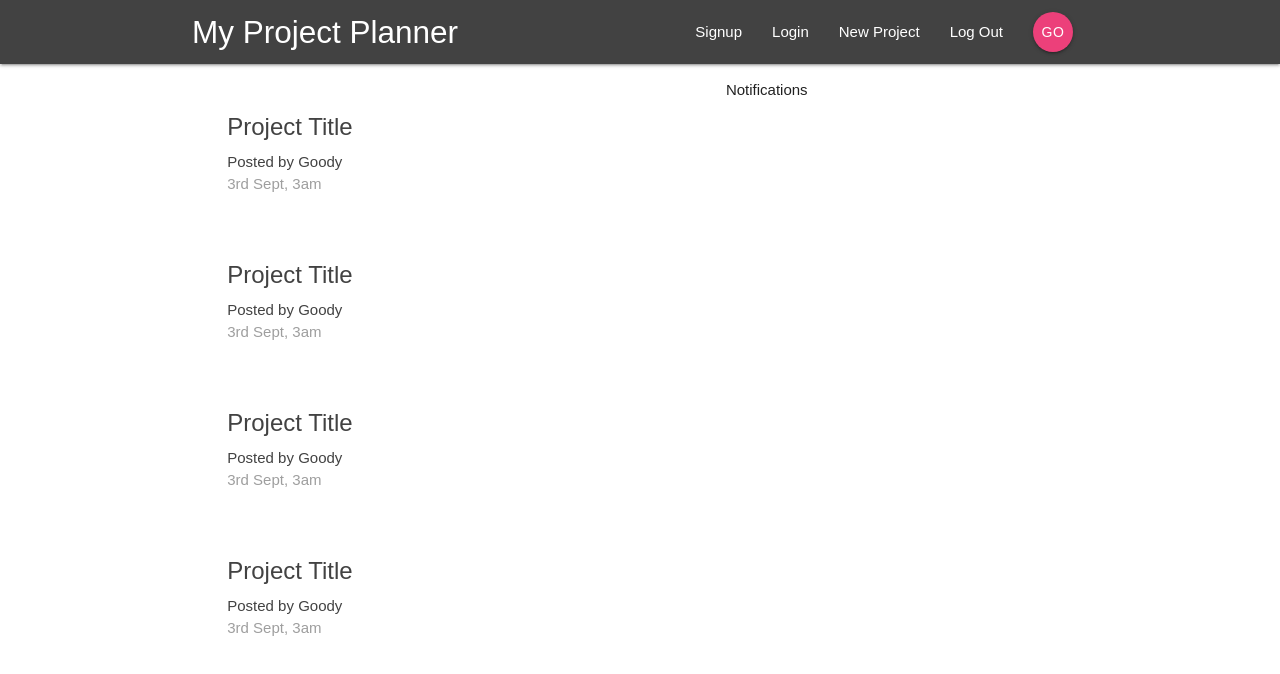
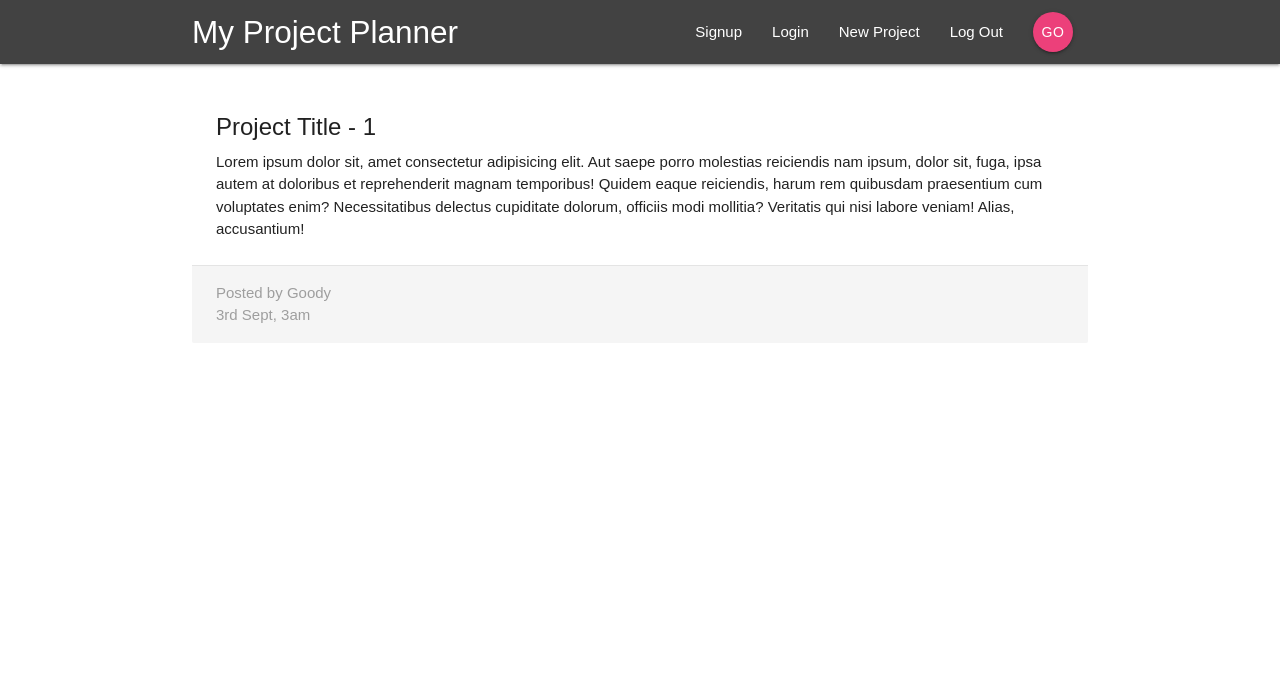
Before and after one commit to GoodnessObi/project-planner, a React (Create React App) app: page /project/1 in a window 1280 px wide. Shown: the top 674 px of the page. Built offline with nearby package versions, Linux system fonts and the light colour scheme; the HTML template or start-up script is replaced by a standard one.

Commit message:
feature: project-details component

```diff
--- a/src/App.js
+++ b/src/App.js
@@ -1,6 +1,7 @@
 import { BrowserRouter, Switch, Route } from 'react-router-dom';
 import Dashboard from './components/dashboard/Dashboard';
 import Navbar from './components/layout/Navbar';
+import ProjectDetails from './components/projects/ProjectDetails';
 
 function App() {
   return (
@@ -8,7 +9,8 @@ function App() {
       <div className="App">
         <Navbar />
         <Switch>
-          <Route path="/" component={Dashboard} />
+          <Route exact path="/" component={Dashboard} />
+          <Route path="/project/:id" component={ProjectDetails} />
         </Switch>
       </div>
     </BrowserRouter>
--- a/src/components/projects/ProjectDetails.js
+++ b/src/components/projects/ProjectDetails.js
@@ -0,0 +1,21 @@
+import React from 'react'
+
+const ProjectDetails = (props) => {
+  const id = props.match.params.id;
+  return (
+    <div className="container section project-details">
+      <div className="card z-depth-0">
+        <div className="card-content">
+          <span className="card-title">Project Title - {id}</span>
+          <p>Lorem ipsum dolor sit, amet consectetur adipisicing elit. Aut saepe porro molestias reiciendis nam ipsum, dolor sit, fuga, ipsa autem at doloribus et reprehenderit magnam temporibus! Quidem eaque reiciendis, harum rem quibusdam praesentium cum voluptates enim? Necessitatibus delectus cupiditate dolorum, officiis modi mollitia? Veritatis qui nisi labore veniam! Alias, accusantium!</p>
+        </div>
+        <div className="card-action grey lighten-4 grey-text">
+          <div>Posted by Goody</div>
+          <div>3rd Sept, 3am</div>
+        </div>
+      </div>
+    </div>
+  )
+}
+
+export default ProjectDetails
```
